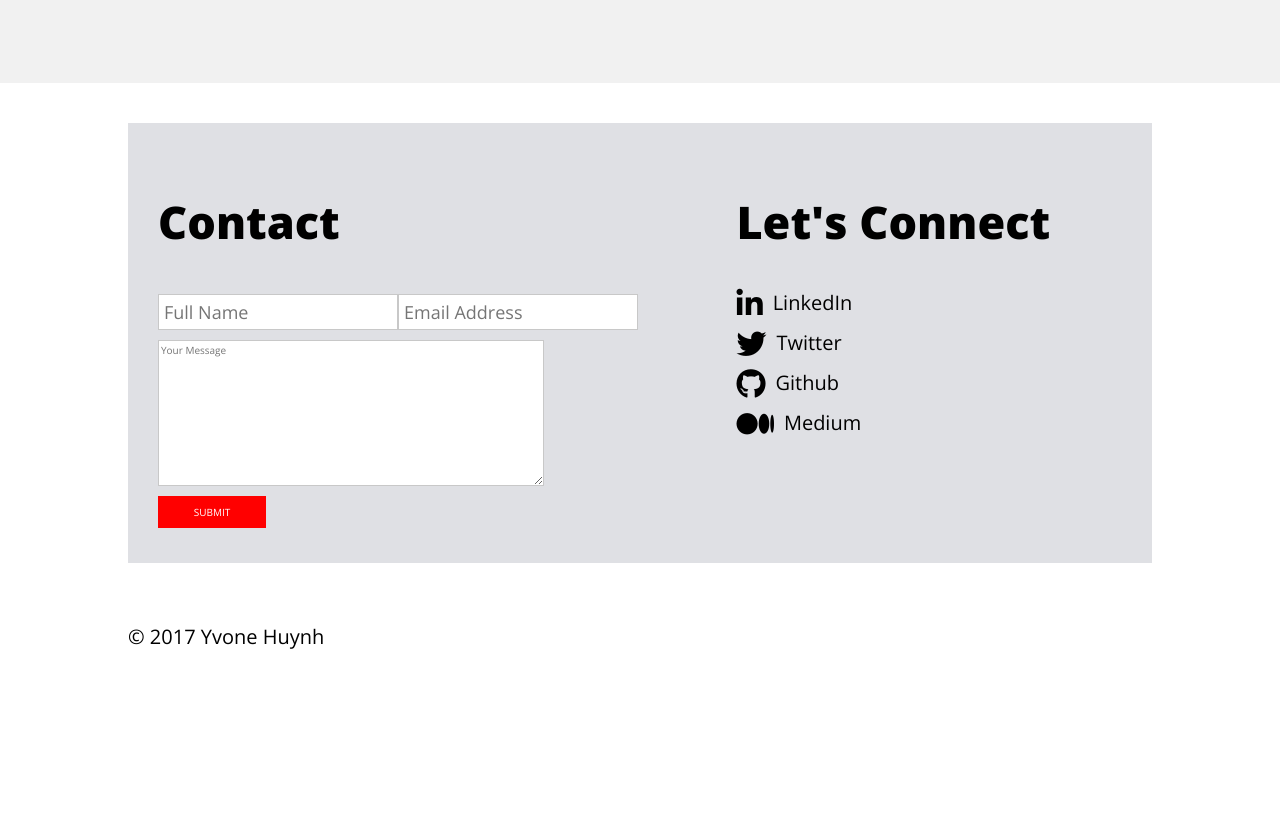
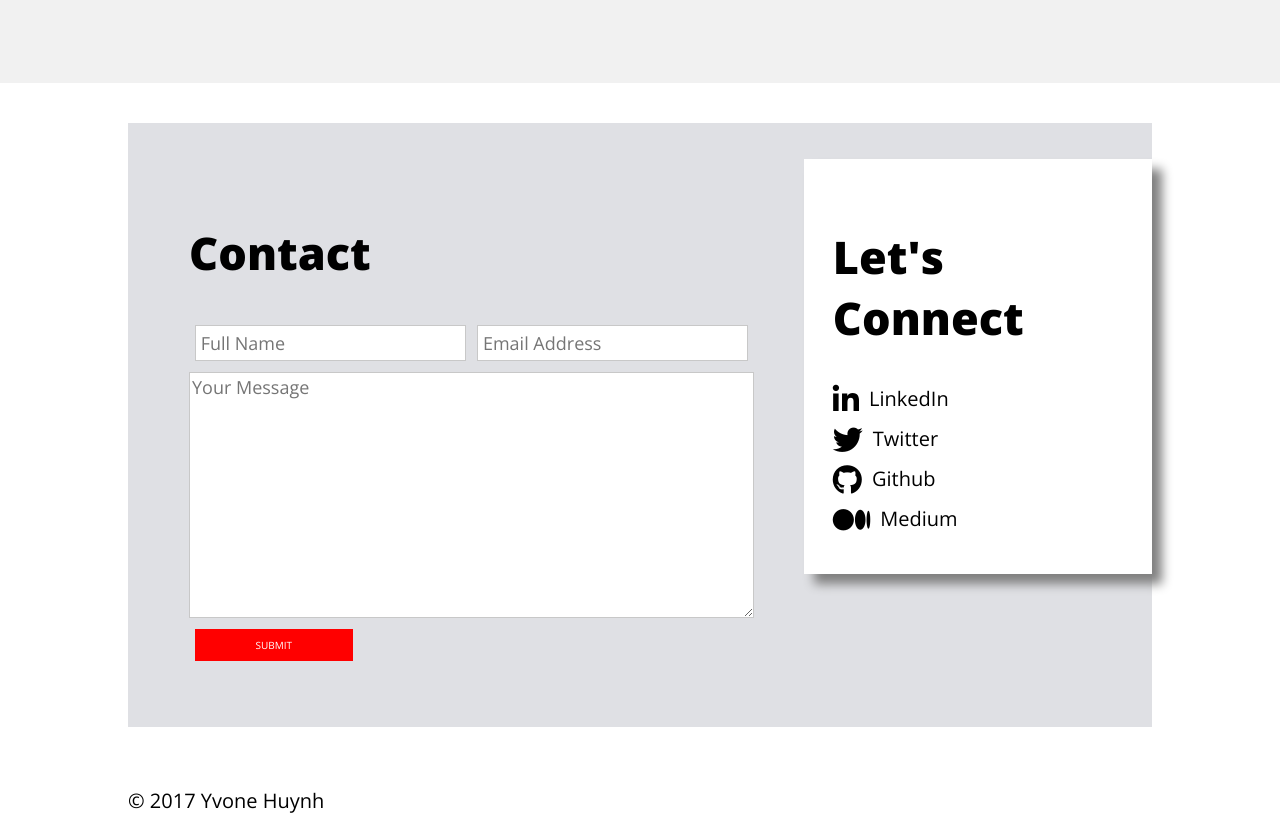
Before and after one commit to yvonehuynh/Portfolio, a website: page index.html in a window 1280 px wide. Shown: the part 4860-5694 px from the top of the page. Before the commit the page ends 5530 px from the top, so only its background shows below. Drawn offline with nearby package versions, Linux system fonts and the light colour scheme; files that its build step writes are made by us from their sources.

Commit message:
styled footer and contact form

```diff
--- a/dev/styles/_FORM.SCSS
+++ b/dev/styles/_FORM.SCSS
@@ -24,13 +24,18 @@ form {
     input, textarea {
         margin: 5px 0;
         border: 1px solid $primary;
+        font-size: 1.8rem;
     }
     input {
         padding: 5px;
-        font-size: 1.8rem;
+        width: 50%;
+        margin: 1%;
     }
     .name-address {
         display: flex;
+    }
+    textarea {
+        width: 100%;
     }
 }
 // footer
@@ -42,8 +47,22 @@ form {
     background: $secondary;
     padding: 30px;
     box-shadow: 4px,4px,4px grey;
+    position: relative;
     .contact-form, .connect {
       width: 40%;
+    }
+    .connect {
+        position: absolute;
+        right: 0;
+        background: white;
+        width: 34%;
+        padding: 29px;
+        box-shadow: 10px 10px 10px grey;
+        top: 36px;
+    }
+    .contact-form {
+        width: 65%;
+        padding: 31px;
     }
 }
 
```
